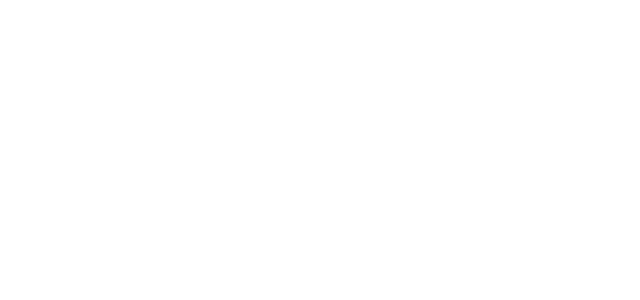
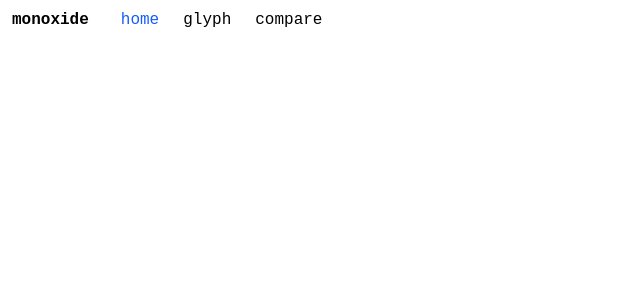
Before and after one commit to Pangpang-Studio/monoxide, a Vue app in the folder tools/playground/: page / in a window 1280 px wide. Shown: the top 300 px of the page, without its empty margins (0-640 px from the left). Built offline with nearby package versions, Linux system fonts and the light colour scheme.

Commit message:
feat[webui]: add pages and navbar

```diff
--- a/tools/playground/src/App.vue
+++ b/tools/playground/src/App.vue
@@ -1,3 +1,7 @@
-<script setup lang="ts"></script>
+<script setup lang="ts">
+import { RouterView } from 'vue-router'
+</script>
 
-<template></template>
+<template>
+  <RouterView></RouterView>
+</template>
--- a/tools/playground/src/api/api.ts
+++ /dev/null
@@ -1,5 +0,0 @@
-// API is served at /api, the server will handle the reverse proxies
-
-// async function ping() {
-//   return await fetch('/api/ping')
-// }
--- /dev/null
+++ b/tools/playground/src/components/NavBar.vue
@@ -0,0 +1,65 @@
+<template>
+  <div class="flex flex-row gap-4">
+    <div aria-label="logo" class="px-3 py-2 font-bold">monoxide</div>
+    <template
+      v-for="route in computedRoutes"
+      :key="route.name"
+      :to="route.path"
+    >
+      <RouterLink
+        v-if="route.path"
+        :to="route.path"
+        class="px-1 py-2"
+        :class="{ 'text-blue-600': route.isActive }"
+      >
+        {{ route.name }}
+      </RouterLink>
+      <div
+        v-else
+        class="px-1 py-2"
+        :class="{ 'text-blue-600': route.isActive }"
+      >
+        {{ route.name }}
+      </div>
+    </template>
+  </div>
+</template>
+
+<script setup lang="ts">
+import { computed, ref, watch, type ComputedRef, type Ref } from 'vue'
+import { onBeforeRouteUpdate, useRoute, type RouteLocation } from 'vue-router'
+import { RouterLink } from 'vue-router'
+
+interface NavRoute {
+  matcher: RegExp
+  name: string
+  path: string | null
+}
+
+const routes: NavRoute[] = [
+  { matcher: /\/$/, name: 'home', path: '/' },
+  { matcher: /glyph/, name: 'glyph', path: null },
+  { matcher: /compare/, name: 'compare', path: '/compare' },
+]
+
+interface ComputedRoute extends NavRoute {
+  isActive: boolean
+}
+
+const route = useRoute()
+const computedRoutes: Ref<ComputedRoute[]> = ref(calcRoutes(route))
+
+function calcRoutes(route: RouteLocation) {
+  return routes.map((thisRoute) => {
+    let isActive = thisRoute.matcher.test(route.path)
+    return {
+      ...thisRoute,
+      isActive,
+    }
+  })
+}
+
+onBeforeRouteUpdate((_from, to) => {
+  computedRoutes.value = calcRoutes(to)
+})
+</script>
--- /dev/null
+++ b/tools/playground/src/lib/api.ts
@@ -0,0 +1,8 @@
+// API is served at /api, the server will handle the reverse proxies
+
+export async function ping() {
+  let res = await fetch('/api/ping')
+  if (!res.ok) {
+    throw new Error('Failed to ping API')
+  }
+}
--- /dev/null
+++ b/tools/playground/src/lib/state.ts
@@ -0,0 +1,28 @@
+import { ref, type Ref } from 'vue'
+
+export function useAppState(): Ref<AppState> {
+  if (globalState) {
+    return globalState
+  }
+  const state = ref(new AppState()) as Ref<AppState>
+  globalState = state
+
+  // Spawn the app running in the background
+  startApp(state).catch((e) => {
+    console.error('Error starting app:', e)
+  })
+
+  return state
+}
+
+async function startApp(app: Ref<AppState>) {}
+
+let globalState: Ref<AppState> | null = null
+
+export class AppState {
+  running: Promise<void> | null = null
+
+  public started(): boolean {
+    return this.running !== null
+  }
+}
--- a/tools/playground/src/main.ts
+++ b/tools/playground/src/main.ts
@@ -1,5 +1,16 @@
 import { createApp } from 'vue'
 import './style.css'
 import App from './App.vue'
+import { createRouter, createWebHistory } from 'vue-router'
 
-createApp(App).mount('#app')
+const router = createRouter({
+  history: createWebHistory(),
+  routes: [
+    { path: '/', component: () => import('./pages/Overview.vue') },
+    { path: '/glyph/:glyphId', component: () => import('./pages/Glyph.vue') },
+    { path: '/compare', component: () => import('./pages/Compare.vue') },
+    { path: '/:pathMatch(.*)*', component: () => import('./pages/404.vue') },
+  ],
+})
+
+createApp(App).use(router).mount('#app')
--- /dev/null
+++ b/tools/playground/src/pages/404.vue
@@ -0,0 +1,16 @@
+<template>
+  <div class="flex flex-col items-center justify-center h-screen">
+    <h1 class="text-4xl font-bold">404</h1>
+    <div>
+      at {{ route.path }}.
+      <RouterLink to="/" class="text-blue-600">return home</RouterLink>
+    </div>
+  </div>
+</template>
+
+<script setup lang="ts">
+import { RouterLink } from 'vue-router'
+import { useRoute } from 'vue-router'
+
+let route = useRoute()
+</script>
--- /dev/null
+++ b/tools/playground/src/pages/Compare.vue
@@ -0,0 +1,7 @@
+<script setup lang="ts">
+import NavBar from '../components/NavBar.vue'
+</script>
+
+<template>
+  <NavBar></NavBar>
+</template>
--- /dev/null
+++ b/tools/playground/src/pages/Glyph.vue
@@ -0,0 +1,7 @@
+<script setup lang="ts">
+import NavBar from '../components/NavBar.vue'
+</script>
+
+<template>
+  <NavBar></NavBar>
+</template>
--- /dev/null
+++ b/tools/playground/src/pages/Overview.vue
@@ -0,0 +1,7 @@
+<script setup lang="ts">
+import NavBar from '../components/NavBar.vue'
+</script>
+
+<template>
+  <NavBar></NavBar>
+</template>
--- a/tools/playground/src/style.css
+++ b/tools/playground/src/style.css
@@ -1 +1,11 @@
 @import 'tailwindcss';
+
+@theme {
+  --font-mono:
+    'Cascadia', 'Cascadia Mono', 'Cascadia Code', 'JetBrains Mono', 'Iosevka',
+    'Source Code Pro', 'Fira Code', monospace;
+}
+
+body {
+  @apply font-mono;
+}
```
Also changed, not shown: 1 other file (tests, documents, lock files or other folders).
